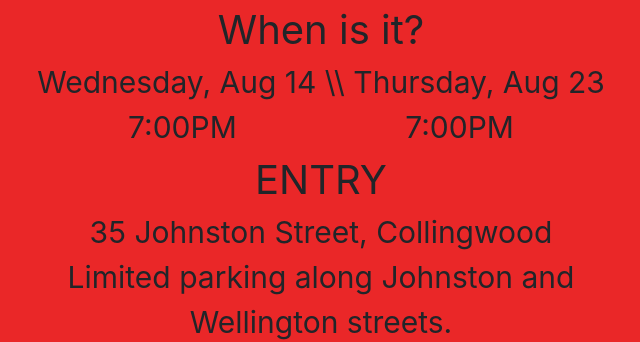
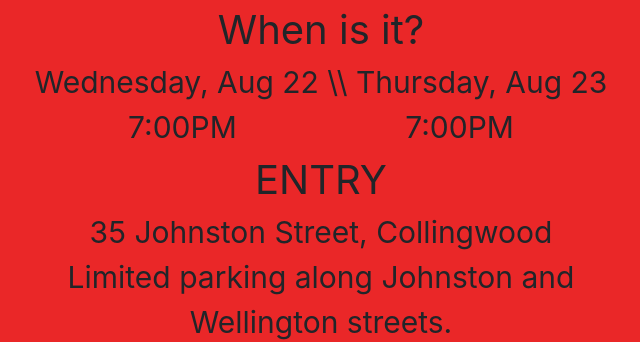
Before and after one commit to Hlaxfors/cabaretwebsite2018, a PHP site: page / in a window 1280 px wide. Shown: the part 1035-1377 px from the top of the page, without its empty margins (319-959 px from the left). Run offline with PHP 8.4, Linux system fonts and the light colour scheme; some libraries are stand-ins or nearby versions.

Commit message:
Fixed wrong time
August 14 to 22

```diff
--- a/html/index.php
+++ b/html/index.php
@@ -64,7 +64,7 @@ include './includes.php';
                     When is it?
                     </span>
                     <br>
-                    Wednesday, Aug 14 \\ Thursday, Aug 23
+                    Wednesday, Aug 22 \\ Thursday, Aug 23
                     <br>
                     <span class="time">7:00PM</span>
                     <span class="time">7:00PM</span>
```
